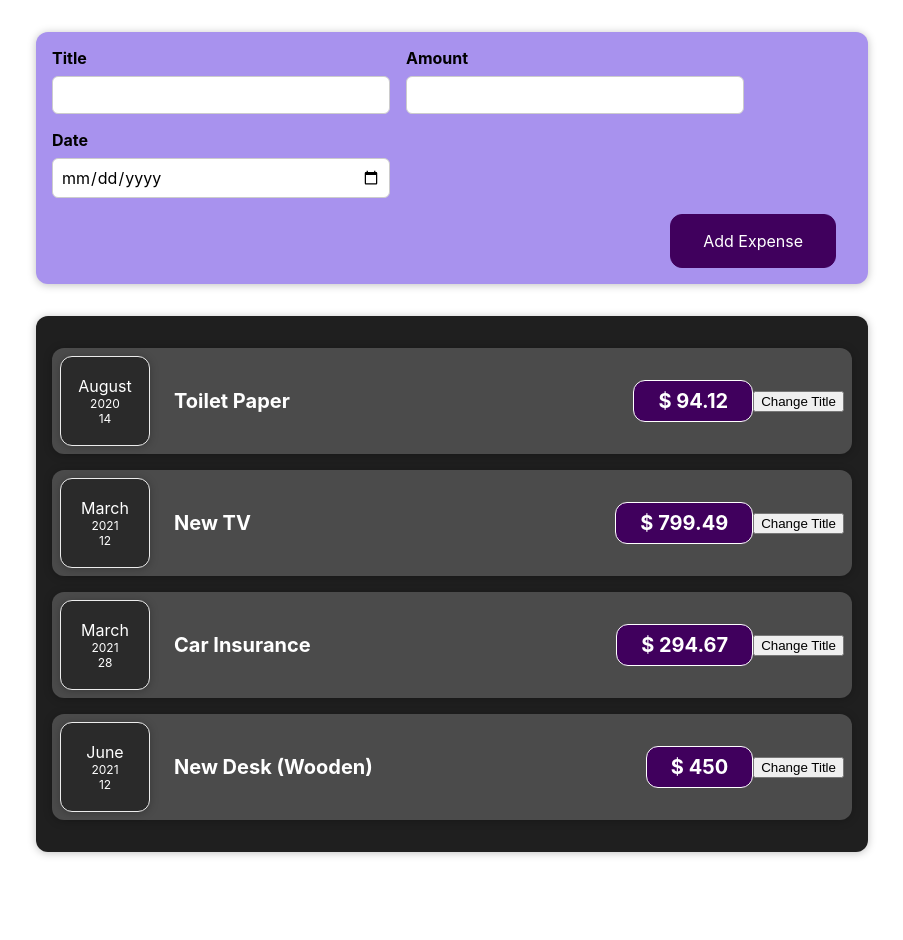
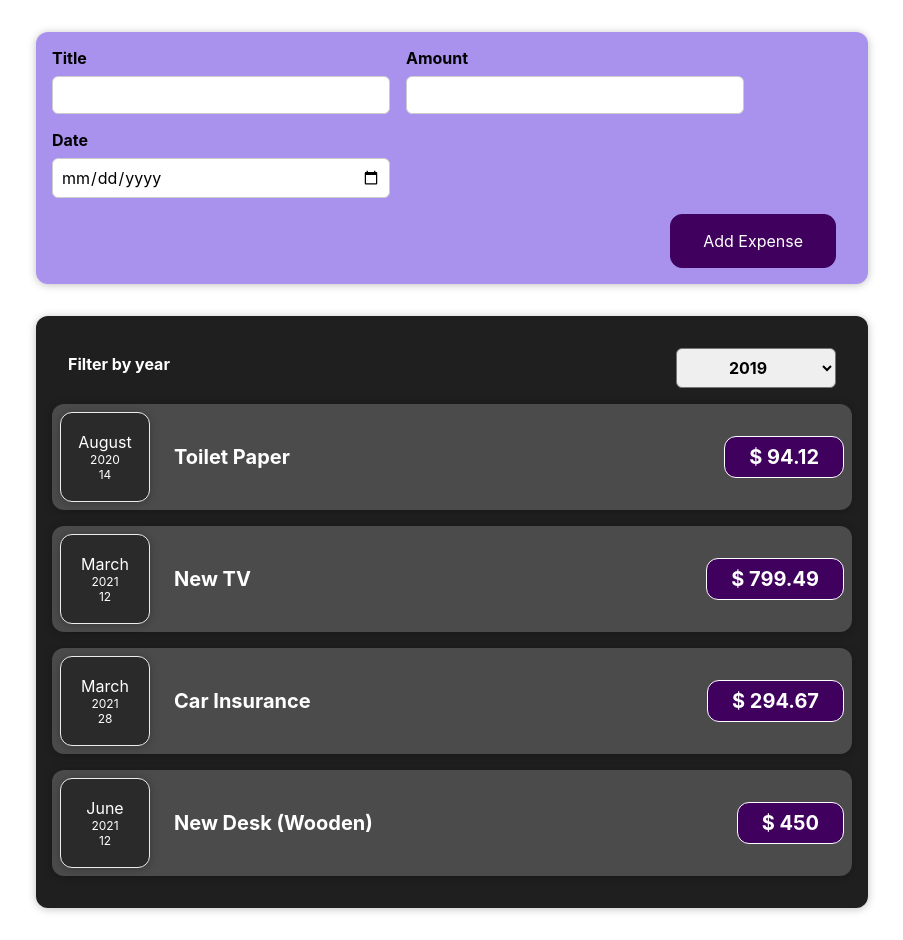
Before and after one commit to EvaGurtovaia/Expense_app, a React (Create React App) app: page / in a window 1280 px wide. Shown: the whole page, without its empty margins (188-1091 px from the left). Before the commit the page ends 884 px from the top, so only its background shows below. Built offline with nearby package versions, Linux system fonts and the light colour scheme.

Commit message:
Year filter component added

```diff
--- /dev/null
+++ b/src/components/ExpensesFilter/ExpensesFilter.css
@@ -0,0 +1,24 @@
+.expenses-filter {
+    color: white;
+    padding: 0 1rem;
+}
+
+.expenses-filter__control {
+    display: flex;
+    width: 100%;
+    align-items: center;
+    justify-content: space-between;
+    margin: 1rem 0;
+}
+
+.expenses-filter label {
+    font-weight: bold;
+    margin-bottom: 0.5rem;
+}
+
+.expenses-filter select {
+    font: inherit;
+    padding: 0.5rem 3rem;
+    font-weight: bold;
+    border-radius: 6px;
+}
--- /dev/null
+++ b/src/components/ExpensesFilter/ExpensesFilter.js
@@ -0,0 +1,27 @@
+import React from "react";
+
+import "./ExpensesFilter.css";
+
+const ExpensesFilter = (props) => {
+    //const [enteredYear, setEnteredYear] = useState(" ");
+
+    const dropDownChangeHandler = (event) => {
+        props.onChangeFilter(event.target.value);
+    };
+
+    return (
+        <div className="expenses-filter">
+            <div className="expenses-filter__control">
+                <label>Filter by year</label>
+                <select value={props.selected} onChange={dropDownChangeHandler}>
+                    <option value="2022">2022</option>
+                    <option value="2021">2021</option>
+                    <option value="2020">2020</option>
+                    <option ovalue="2019">2019</option>
+                </select>
+            </div>
+        </div>
+    );
+};
+
+export default ExpensesFilter;
--- a/src/components/expenses/ExpenseItem.js
+++ b/src/components/expenses/ExpenseItem.js
@@ -1,23 +1,17 @@
-import React, { useState } from "react";
+import React from "react";
 
 import "./ExpenseItem.css";
 import ExpenseDate from "./ExpenseDate";
 import Card from "../UI/Card";
 
 const ExpenseItem = (props) => {
-    const [title, setTitle] = useState(props.title);
-
-    const clickHandler = () => {
-        setTitle("Updated");
-    };
     return (
         <Card className="expense-item">
             <ExpenseDate date={props.date} />
             <div className="expense-item__description">
-                <h2 className="expense-item h2">{title}</h2>
+                <h2 className="expense-item h2">{props.title}</h2>
                 <div className="expense-item__price">$ {props.amount}</div>
             </div>
-            <button onClick={clickHandler}>Change Title</button>
         </Card>
     );
 };
--- a/src/components/expenses/ExpenseItemsList.js
+++ b/src/components/expenses/ExpenseItemsList.js
@@ -1,10 +1,19 @@
+import React, { useState } from "react";
+import ExpensesFilter from "../ExpensesFilter/ExpensesFilter";
 import Card from "../UI/Card";
 import ExpenseItem from "./ExpenseItem";
 import "./ExpenseItemList.css";
 
 const ExpenseItemsList = (props) => {
+    const [filteredYear, getFilteredYear] = useState("2019");
+
+    const filterChangeHandler = (selectedYear) => {
+        getFilteredYear(selectedYear);
+    };
     return (
+        <div>
             <Card className="expenses">
+                <ExpensesFilter selected={filteredYear} onChangeFilter={filterChangeHandler} />
                 <ExpenseItem
                     title={props.items[0].title}
                     amount={props.items[0].amount}
@@ -26,6 +35,7 @@
                     date={props.items[3].date}
                 />
             </Card>
+        </div>
     );
 };
 
```
Lines whose indentation alone changed are shown as unchanged.
